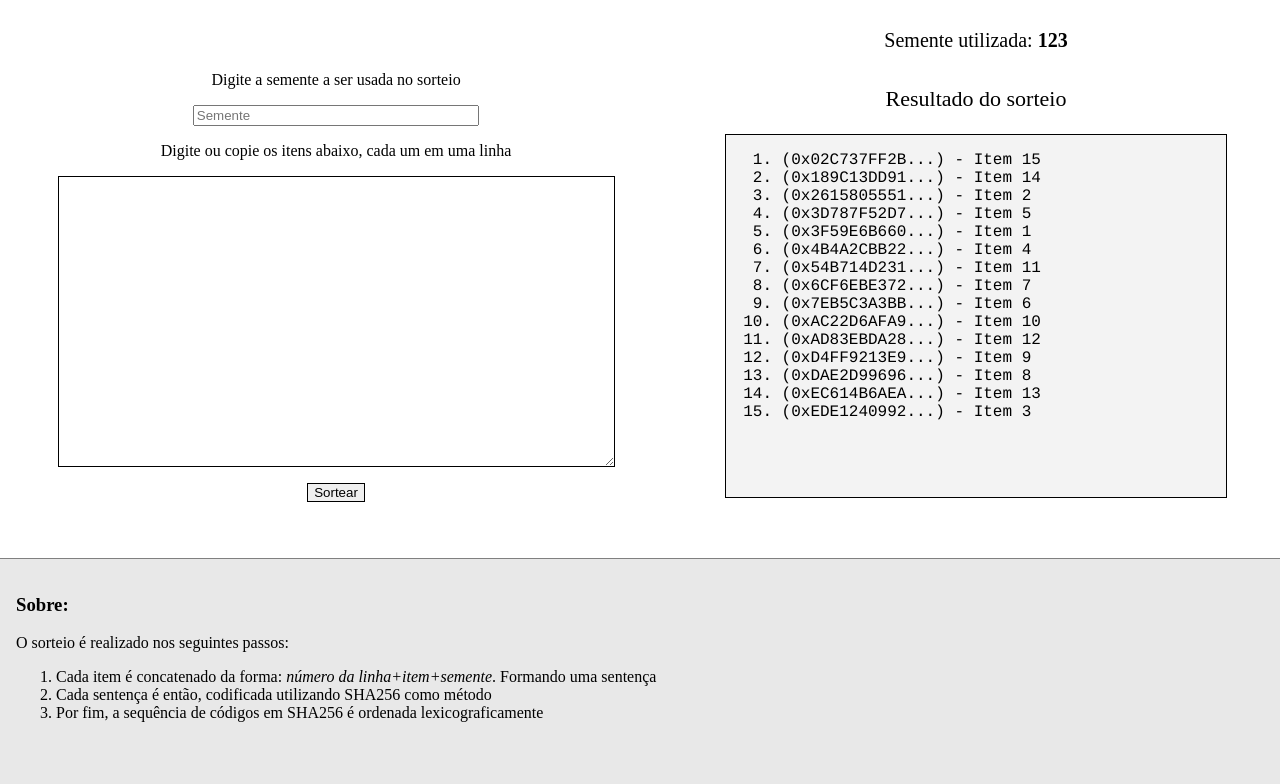
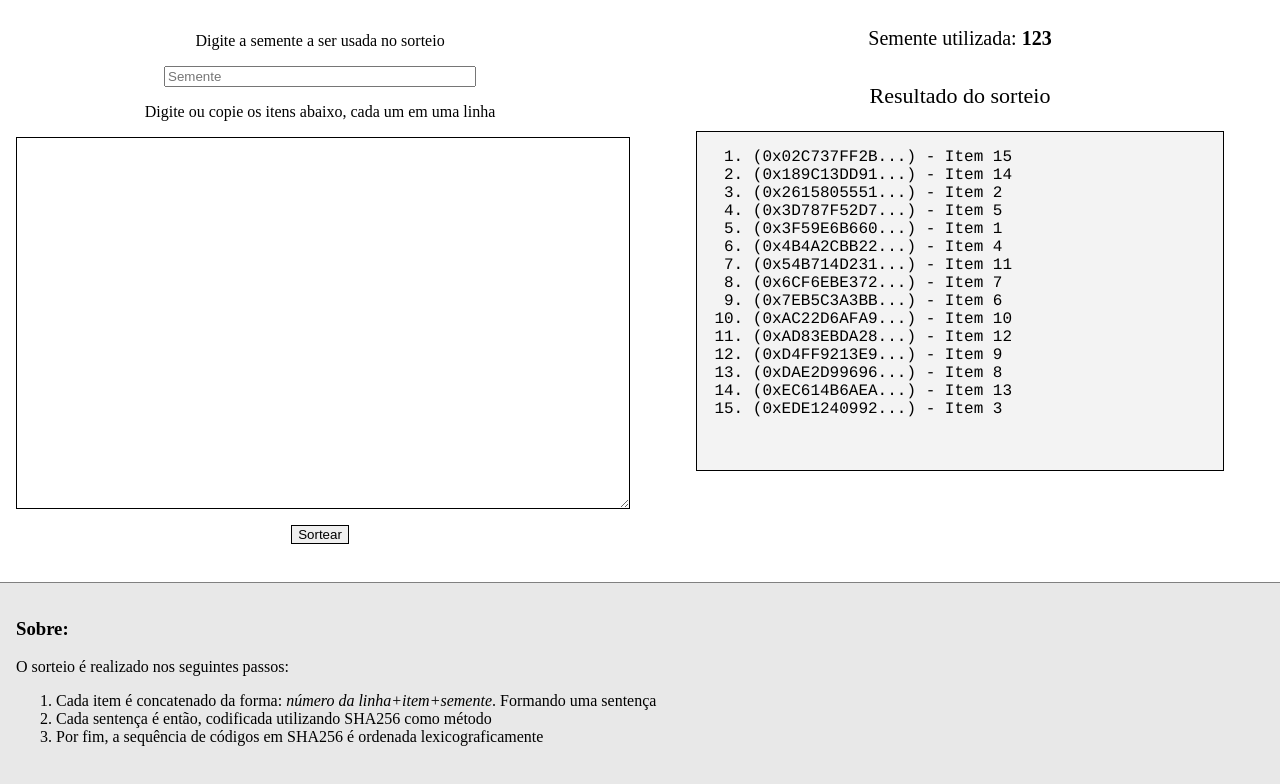
Before and after one commit to VLamartine/monografia, a plain HTML site: page index.html in a window 1280 px wide. Drawn offline with Linux system fonts and the light colour scheme.

Commit message:
Ajuste no tamanho da textarea dos itens

```diff
--- a/index.html
+++ b/index.html
@@ -13,7 +13,7 @@
         <p class="ta-center">
           Digite ou copie os itens abaixo, cada um em uma linha
         </p>
-        <textarea cols=67 rows=19 class="m-auto border"></textarea>
+        <textarea style="width: 100%; height: 80%;" class="m-auto border"></textarea>
         <button class="shuffle border">Sortear</button>
       </form>
     </div>
--- a/style.css
+++ b/style.css
@@ -64,12 +64,18 @@ div {
     flex-wrap: wrap;
   }
 
+  .form {
+    width: 100%;
+    height: 100%;
+  }
   .data {
-    max-width: 50%;
+    width: 50%;
+    box-sizing: border-box;
     flex-grow: 1;
     display: flex;
     justify-content: center;
     align-items: center;
+    height: 70%;
   }
 
   .about {
@@ -89,7 +95,8 @@ div {
     flex-direction: column;
     justify-content: center;
     align-items: center;
-    max-width: 50%;
+    width: 50%;
+    box-sizing: border-box;
     flex-grow: 1;
     height: 60%;
   }
```
